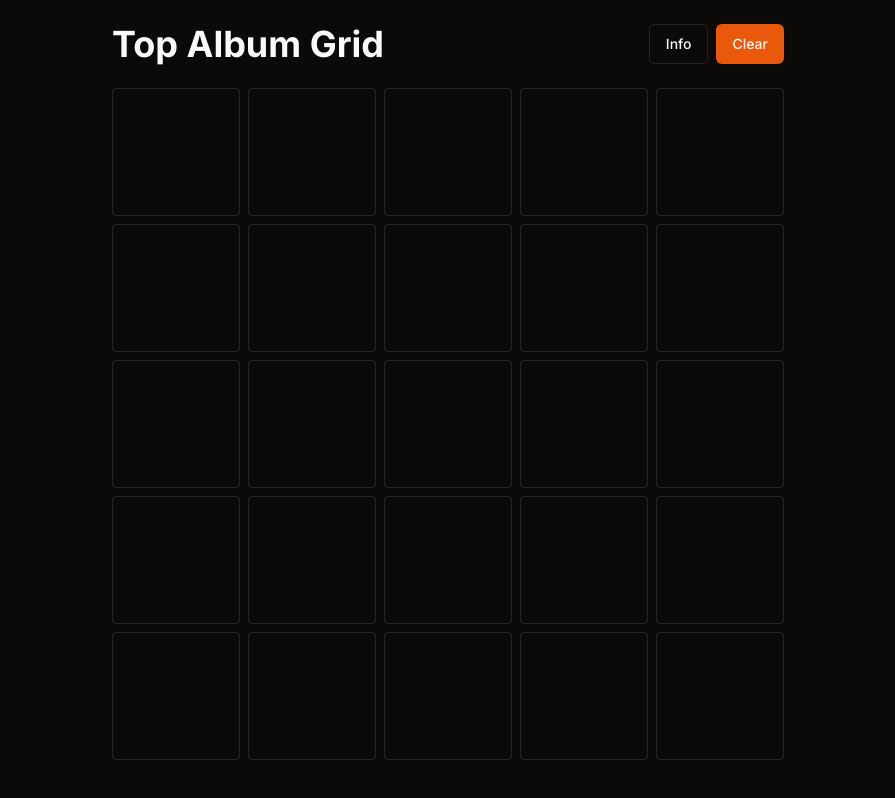
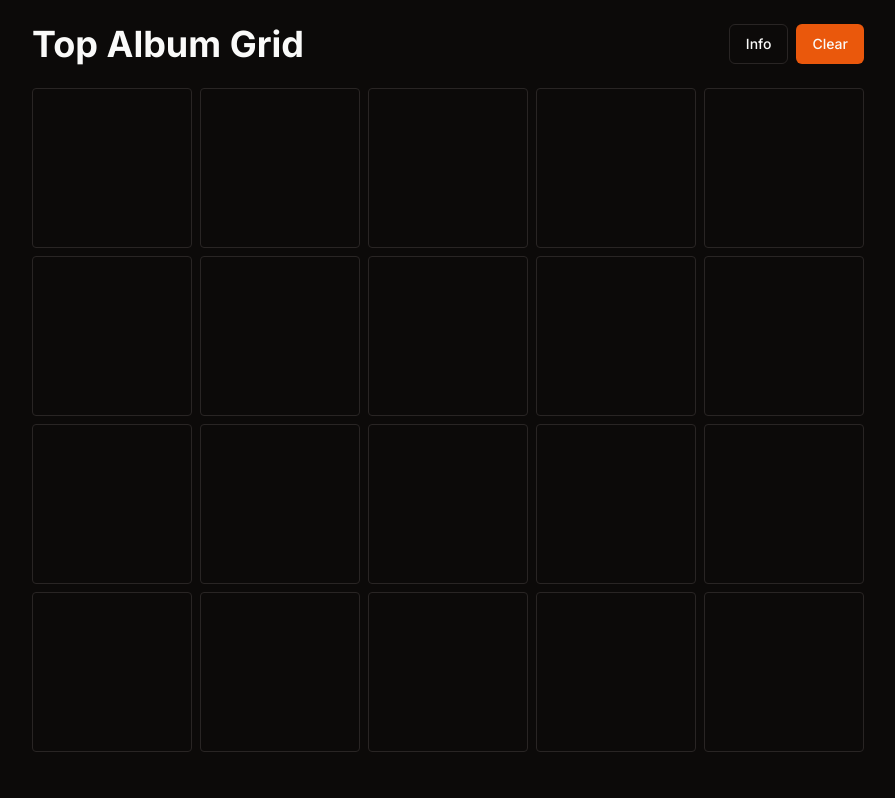
Before and after one commit to lukemcdowell/musaic, a Next.js app: page / in a window 1280 px wide. Shown: the whole page, without its empty margins (192-1087 px from the left). Built offline with nearby package versions, Linux system fonts and the light colour scheme.

Commit message:
resizing squares and modals

```diff
--- a/src/app/page.tsx
+++ b/src/app/page.tsx
@@ -11,7 +11,7 @@ import { HTML5Backend } from 'react-dnd-html5-backend';
 
 export default function Home() {
   const [topAlbums, setTopAlbums] = useState<Array<Album | null>>(
-    Array(25).fill(null)
+    Array(20).fill(null)
   );
   const [openModal, setOpenModal] = useState<number | null>(null);
 
@@ -36,14 +36,14 @@ export default function Home() {
   };
 
   const clearGrid = () => {
-    setTopAlbums(Array(25).fill(null));
+    setTopAlbums(Array(20).fill(null));
   };
 
   return (
     <DndProvider backend={HTML5Backend}>
-      <main className="max-w-screen-md min-h-screen m-auto">
+      <main className="max-w-max min-h-screen m-auto">
         <div className="flex w-full min-h-screen flex-col items-center">
-          <div className="flex w-full justify-between py-6 px-12">
+          <div className="flex w-full justify-between py-6">
             <h1 className="text-4xl font-bold text-center">Top Album Grid</h1>
             <div className="flex gap-2">
               <InfoDialog />
--- a/src/components/infoDialog.tsx
+++ b/src/components/infoDialog.tsx
@@ -14,7 +14,7 @@ function InfoDialog() {
       <DialogTrigger asChild>
         <Button variant="outline">Info</Button>
       </DialogTrigger>
-      <DialogContent>
+      <DialogContent className="w-fit">
         <DialogHeader>
           <DialogTitle>Information</DialogTitle>
           <DialogDescription>
--- a/src/components/resultAlbum.tsx
+++ b/src/components/resultAlbum.tsx
@@ -1,3 +1,4 @@
+import { SQUARE_DIMENSIONS } from '@/constants/constants';
 import { joinArtists } from '@/lib/utils';
 import { Album } from '@/types/types';
 
@@ -9,7 +10,7 @@ interface ResultAlbumProps {
 function ResultAlbum({ album, onClick }: ResultAlbumProps) {
   return album ? (
     <div
-      className={`border h-32 w-32 rounded cursor-pointer`}
+      className={`border ${SQUARE_DIMENSIONS} rounded cursor-pointer`}
       onClick={onClick}
     >
       <img
@@ -19,7 +20,7 @@ function ResultAlbum({ album, onClick }: ResultAlbumProps) {
       />
     </div>
   ) : (
-    <div className="border h-32 w-32 rounded"></div>
+    <div className={`border ${SQUARE_DIMENSIONS} rounded`}></div>
   );
 }
 
--- a/src/components/searchDialog.tsx
+++ b/src/components/searchDialog.tsx
@@ -6,6 +6,7 @@ import {
   DialogHeader,
   DialogTitle,
 } from '@/components/ui/dialog';
+import { SQUARE_DIMENSIONS } from '@/constants/constants';
 import { Album } from '@/types/types';
 import debounce from 'lodash.debounce';
 import { useCallback, useEffect, useState } from 'react';
@@ -30,6 +31,7 @@ function SearchDialog({ open, setOpen, onImageClick }: SearchProps) {
 
   const closeModal = () => {
     setOpen(null);
+    clearSearch();
   };
 
   const handleSearch = async (newSearchTerm: string) => {
@@ -86,19 +88,19 @@ function SearchDialog({ open, setOpen, onImageClick }: SearchProps) {
 
   const renderSkeletons = () =>
     Array.from({ length: 9 }).map((_, index) => (
-      <Skeleton key={index} className="h-32 w-32" />
+      <Skeleton key={index} className={`${SQUARE_DIMENSIONS}`} />
     ));
 
   return (
     <Dialog open={open !== null} onOpenChange={closeModal}>
-      <DialogContent>
+      <DialogContent className="min-w-max">
         <DialogHeader>
           <DialogTitle>Add Album</DialogTitle>
         </DialogHeader>
-        <div className="w-full px-5">
+        <div>
           <div className="flex flex-row gap-2 align-center">
             <Input
-              className="w-full"
+              className=""
               placeholder="Search for an album..."
               type="text"
               autoFocus
@@ -110,7 +112,7 @@ function SearchDialog({ open, setOpen, onImageClick }: SearchProps) {
 
           {error && <p>{error}</p>}
 
-          <div className="grid grid-cols-3 gap-4 h-full py-4">
+          <div className="grid grid-cols-3 gap-2 pt-4">
             {loading ? renderSkeletons() : renderAlbums()}
           </div>
         </div>
--- a/src/components/topAlbum.tsx
+++ b/src/components/topAlbum.tsx
@@ -1,3 +1,4 @@
+import { SQUARE_DIMENSIONS } from '@/constants/constants';
 import { joinArtists } from '@/lib/utils';
 import { Album } from '@/types/types';
 import { useDrag, useDrop } from 'react-dnd';
@@ -37,7 +38,7 @@ function TopAlbum({ album, index, handleClick, onDrop }: TopAlbumProps) {
   } else if (canDrop) {
     dropStyle = 'bg-secondary';
   }
-  let albumStyle = `border h-32 w-32 rounded hover:border-primary hover:cursor-pointer ${dropStyle}`;
+  let albumStyle = `border ${SQUARE_DIMENSIONS} rounded hover:border-primary hover:cursor-pointer ${dropStyle}`;
 
   function dragDropRef(element: HTMLDivElement | null) {
     if (element) {
--- /dev/null
+++ b/src/constants/constants.ts
@@ -0,0 +1 @@
+export const SQUARE_DIMENSIONS = `h-40 w-40`;
```
